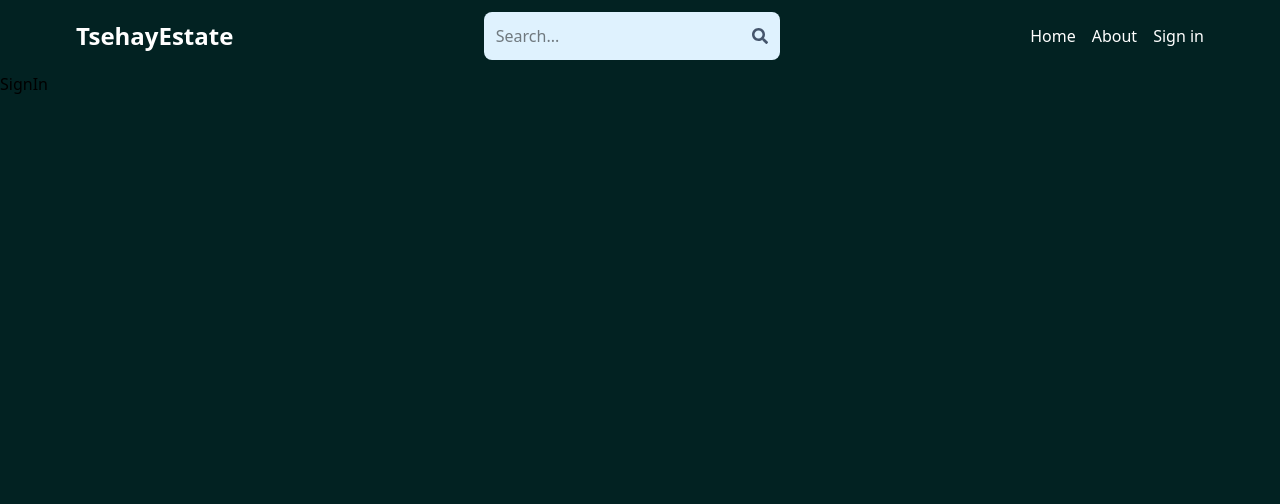
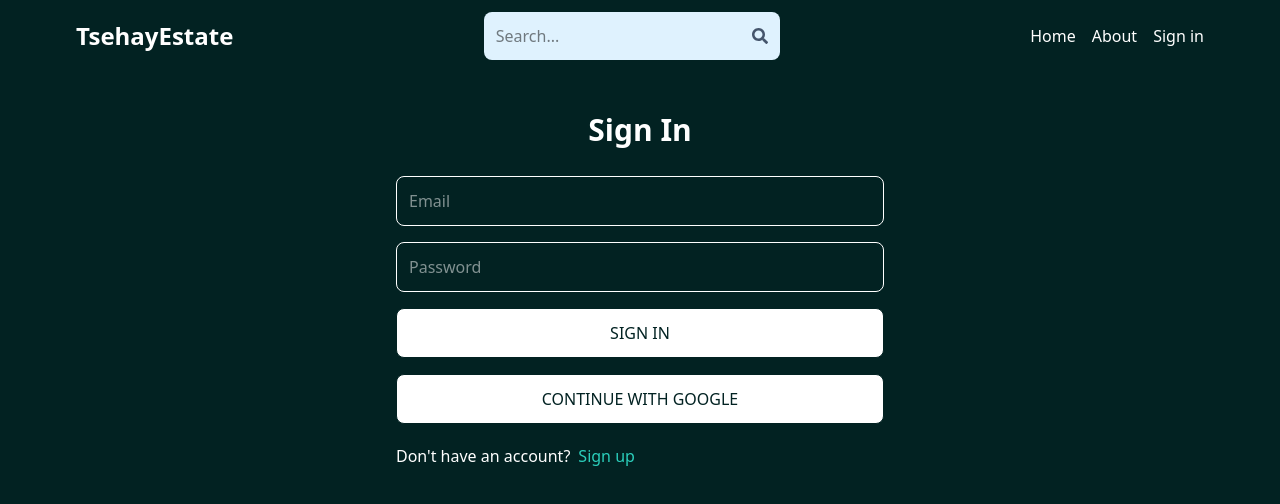
Before and after one commit to Tsedniya/Real-Estate-Marketplace, a React (Vite) app in the folder client/: page /sign-in in a window 1280 px wide. Shown: the top 504 px of the page. Built offline with nearby package versions, Linux system fonts and the light colour scheme.

Commit message:
frontend:signin

```diff
--- a/client/src/pages/Home.jsx
+++ b/client/src/pages/Home.jsx
@@ -1,11 +1,12 @@
 import React from 'react'
-import SignUp from './SignUp'
+
 
 const Home = () => {
   return (
     <div >
 
-      <SignUp/>
+
+
     </div>
   )
 }
--- a/client/src/pages/SignIn.jsx
+++ b/client/src/pages/SignIn.jsx
@@ -1,8 +1,72 @@
 import React from 'react'
+import { Link , useNavigate} from 'react-router-dom'
+import { useState } from 'react'
 
 const SignIn = () => {
+
+  const [formData, setFormData] = useState({})
+  const [error, setError] = useState(null)
+  const [loading, setLoading] = useState(false)
+  const navigate = useNavigate();
+
+  const handleChange = (e) => {
+    setFormData({
+      ...formData,
+      [e.target.id]: e.target.value,
+    });
+  };
+  //console.log(formData)
+
+  const handleSubmit= async(e)=>{
+      e.preventDefault();
+
+    try{
+      setLoading(true)
+      // request backend
+      const res = await fetch('/api/auth/signin',
+
+      {
+        method:'POST',
+        headers: {
+          'Content-Type':'application/json',
+        },
+        body:JSON.stringify(formData),
+      });
+      const data = await res.json();
+      if(data.success === false){
+        setLoading(false);
+        setError(data.message);
+
+        return;
+      }
+      setLoading(false)
+      setError(null)
+      navigate('/')
+
+      }catch(error){
+        setLoading(false)
+        setError(Error.message)
+      }
+
+      //console.log(data)
+  }
   return (
-    <div>SignIn</div>
+    <div className='p-3 max-w-lg mx-auto'>
+       <h1 className='my-7 text-3xl text-center font-semibold text-white'>Sign In</h1>
+      <form onSubmit={handleSubmit} className='flex flex-col gap-4'>
+        <input className='border p-3 rounded-lg text-white w-full' id="email" type="email" placeholder='Email' onChange={handleChange}/>
+        <input className='border p-3 rounded-lg text-white w-full' id="password" type="password" placeholder='Password' onChange={handleChange}/>
+        <button disabled={loading} className="border p-3 rounded-lg w-full bg-white text-[#022222] hover:bg-[#022222] hover:text-white uppercase">{loading ? 'Loading..' : 'Sign In'}</button>
+        <button className="border p-3 rounded-lg w-full bg-white text-[#022222] hover:bg-[#022222] hover:text-white uppercase">CONTINUE WITH GOOGLE</button>
+      </form>
+      <div className='flex gap-2 mt-5'>
+        <p className='text-white'>Don't have an account?</p>
+        <Link to={"/sign-up"}>
+            <span className='text-[#2bcebb]'>Sign up</span>
+        </Link>
+      </div>
+      {error && <p className='text-red-500 mt-5'>{error}</p>}
+    </div>
   )
 }
 
--- a/client/src/pages/SignUp.jsx
+++ b/client/src/pages/SignUp.jsx
@@ -52,7 +52,7 @@
   }
   return (
     <div className='p-3 max-w-lg mx-auto'>
-       <h1 className='my-7 text-3xl text-center font-semibold text-white'>SignUp</h1>
+       <h1 className='my-7 text-3xl text-center font-semibold text-white'>Sign Up</h1>
       <form onSubmit={handleSubmit} className='flex flex-col gap-4'>
         <input className='border p-3 rounded-lg text-white w-full' id='username' type="text" placeholder='Username' onChange={handleChange}/>
         <input className='border p-3 rounded-lg text-white w-full' id="email" type="email" placeholder='Email' onChange={handleChange}/>
@@ -62,7 +62,7 @@
       </form>
       <div className='flex gap-2 mt-5'>
         <p className='text-white'>Have an account?</p>
-        <Link to={"/signin"}>
+        <Link to={"/sign-in"}>
             <span className='text-[#2bcebb]'>Sign in</span>
         </Link>
       </div>
```
Also changed, not shown: 1 other file (tests, documents, lock files or other folders).
